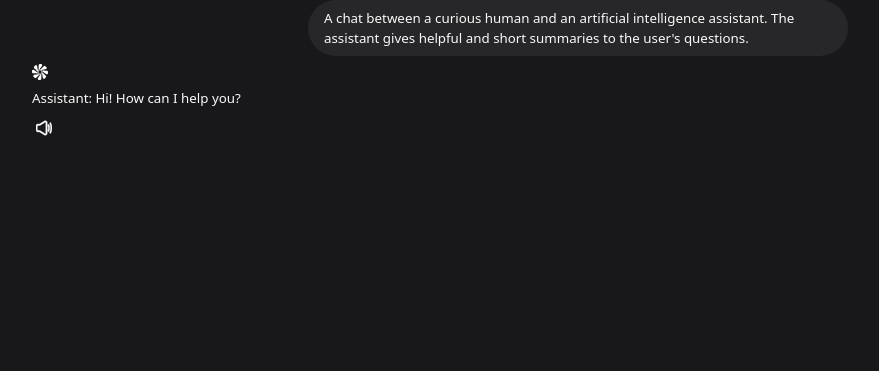
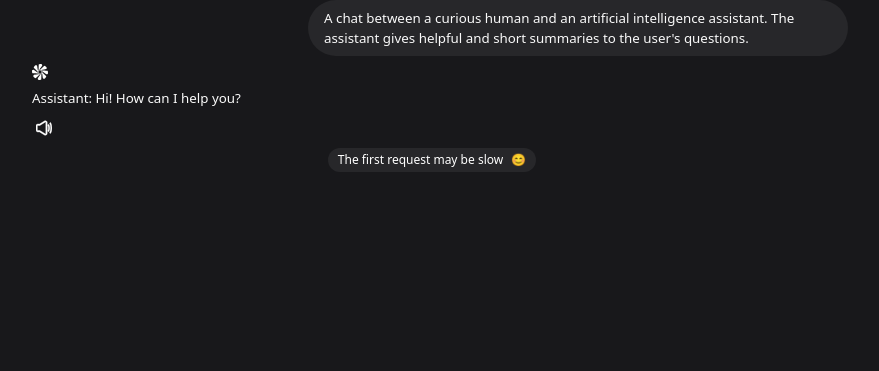
Before and after one commit to hayotensor/subnet-chat-interface, a Flask app: template templates/index-dark.html in a window 1280 px wide. Shown: the part 50-421 px from the top of the page, without its empty margins (208-1087 px from the left). Run offline with Flask 3, Linux system fonts and the light colour scheme; the template is opened without the code that fills it, so the values that code supplies are empty; some libraries are stand-ins or nearby versions.

Commit message:
slow badge

```diff
--- a/templates/index-dark.html
+++ b/templates/index-dark.html
@@ -49,7 +49,6 @@
             </div>
           </div>
         </div>
-
       </div>
     </div>
   </nav>
@@ -68,6 +67,12 @@
                 </button>
               </span>
             </p>
+            <span class="mx-auto px-2.5 py-1 text-white text-xs rounded-full bg-zinc-800 text-center mb-3">
+              <span class="flex flex-row gap-2">
+                <span>The first request may be slow</span>
+                <span>😊</span>
+              </span>
+            </span>
           </div>
         </div>
       </div>
```
